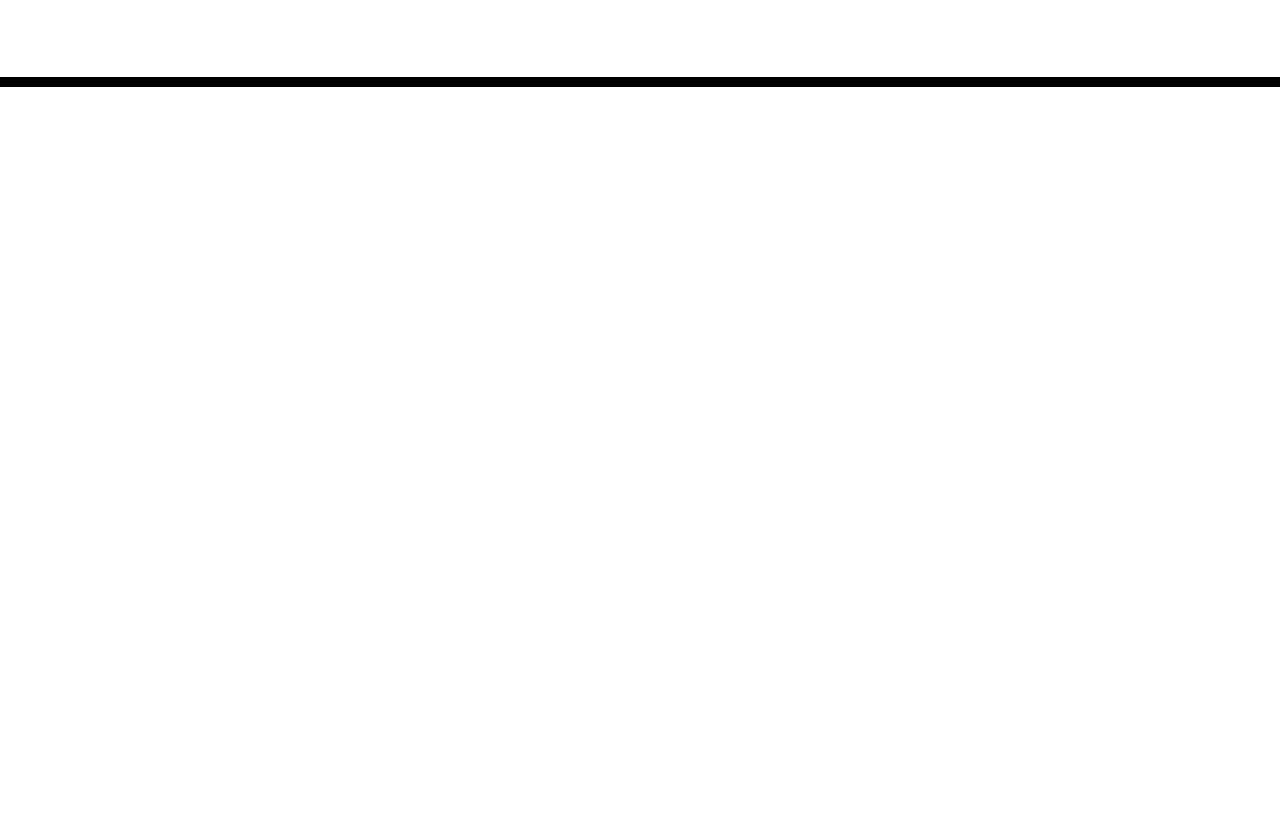
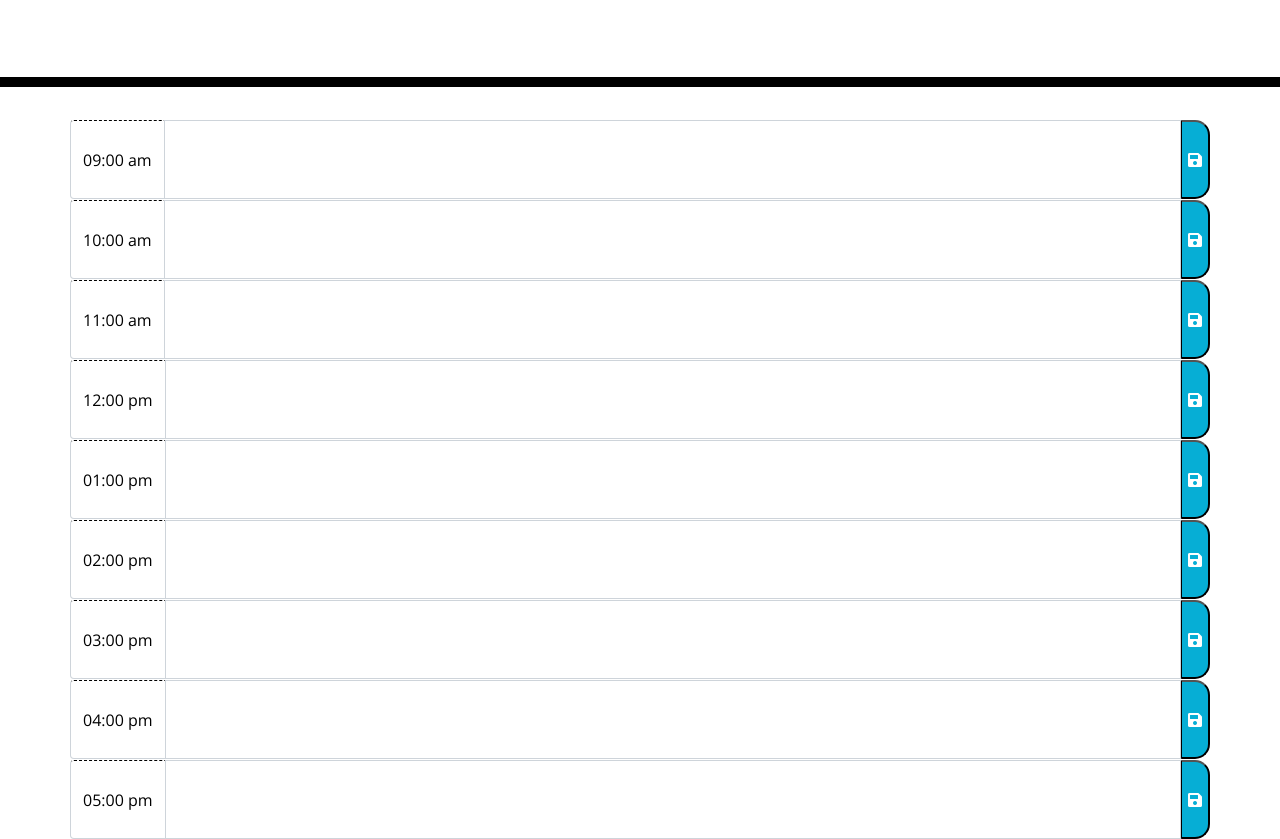
Before and after one commit to sitoraalexander/wds, a plain HTML site: page index.html in a window 1280 px wide. Shown: the part 181-1020 px from the top of the page. Before the commit the page ends 800 px from the top, so only its background shows below. Drawn offline with nearby package versions, Linux system fonts and the light colour scheme.

Commit message:
Added timeblocks with save btn

```diff
--- a/index.html
+++ b/index.html
@@ -19,9 +19,8 @@
       rel="stylesheet"
     />
     <link rel="stylesheet" href="style.css" />
-    <title>Work Day Scheduler</title>
+    <title>Sitora's Work Day Scheduler</title>
   </head>
-
   <body>
     <header class="jumbotron">
       <h1 class="display-3">Work Day Scheduler</h1>
@@ -30,16 +29,90 @@
     </header>
     <div class="container">
       <!-- Timeblocks go here -->
+      <div class="row">
+        <div class="input-group">
+          <div class="input-group-prepend">
+            <span class="input-group-text hour">09:00 am </span>
+          </div>
+          <textarea class="form-control" aria-label="With textarea" id="9am"></textarea>
+          <button type="button" class="saveBtn"><i class="fas fa-save"></i></button>
+        </div>
+      </div>
+      <div class="row">
+        <div class="input-group">
+          <div class="input-group-prepend">
+            <span class="input-group-text hour">10:00 am </span>
+          </div>
+          <textarea class="form-control" aria-label="With textarea" id="10am"></textarea>
+          <button type="button" class="saveBtn"><i class="fas fa-save"></i></button>
+        </div>
+      </div>
+      <div class="row">
+        <div class="input-group">
+          <div class="input-group-prepend">
+            <span class="input-group-text hour">11:00 am </span>
+          </div>
+          <textarea class="form-control" aria-label="With textarea" id="11am"></textarea>
+          <button type="button" class="saveBtn"><i class="fas fa-save"></i></button>
+        </div>
+      </div>
+      <div class="row">
+        <div class="input-group">
+          <div class="input-group-prepend">
+            <span class="input-group-text hour">12:00 pm </span>
+          </div>
+          <textarea class="form-control" aria-label="With textarea" id="12pm"></textarea>
+          <button type="button" class="saveBtn"><i class="fas fa-save"></i></button>
+        </div>
+      </div>
+      <div class="row">
+        <div class="input-group">
+          <div class="input-group-prepend">
+            <span class="input-group-text hour">01:00 pm </span>
+          </div>
+          <textarea class="form-control" aria-label="With textarea" id="13pm"></textarea>
+          <button type="button" class="saveBtn"><i class="fas fa-save"></i></button>
+        </div>
+      </div>
+      <div class="row">
+        <div class="input-group">
+          <div class="input-group-prepend">
+            <span class="input-group-text hour">02:00 pm </span>
+          </div>
+          <textarea class="form-control" aria-label="With textarea" id="14pm"></textarea>
+          <button type="button" class="saveBtn"><i class="fas fa-save"></i></button>
+        </div>
+      </div>
+      <div class="row">
+        <div class="input-group">
+          <div class="input-group-prepend">
+            <span class="input-group-text hour">03:00 pm </span>
+          </div>
+          <textarea class="form-control" aria-label="With textarea" id="15pm"></textarea>
+          <button type="button" class="saveBtn"><i class="fas fa-save"></i></button>
+        </div>
+      </div>
+      <div class="row">
+        <div class="input-group">
+          <div class="input-group-prepend">
+            <span class="input-group-text hour">04:00 pm </span>
+          </div>
+          <textarea class="form-control" aria-label="With textarea" id="16pm"></textarea>
+          <button type="button" class="saveBtn"><i class="fas fa-save"></i></button>
+        </div>
+      </div>
+      <div class="row">
+        <div class="input-group">
+          <div class="input-group-prepend">
+            <span class="input-group-text hour">05:00 pm </span>
+          </div>
+          <textarea class="form-control" aria-label="With textarea" id="17pm"></textarea>
+          <button type="button" class="saveBtn"><i class="fas fa-save"></i></button>
+        </div>
+      </div>
     </div>
-    <!--create div container for each hour time slot
-    create text of div to show the relevant hour slot (9-17 (24 hour clock))
-    create text area where the events of the hour are typed by user
-        include class designation from CSS (.description)
-        include specific ID for each hour
-    create save button
-        include a class for all save buttons (.saveBtn) -->
-
     <script src="https://code.jquery.com/jquery-3.4.1.min.js"></script>
     <script src="https://cdnjs.cloudflare.com/ajax/libs/moment.js/2.24.0/moment.min.js"></script>
+    <script src="script.js"></script>
   </body>
 </html>
```
